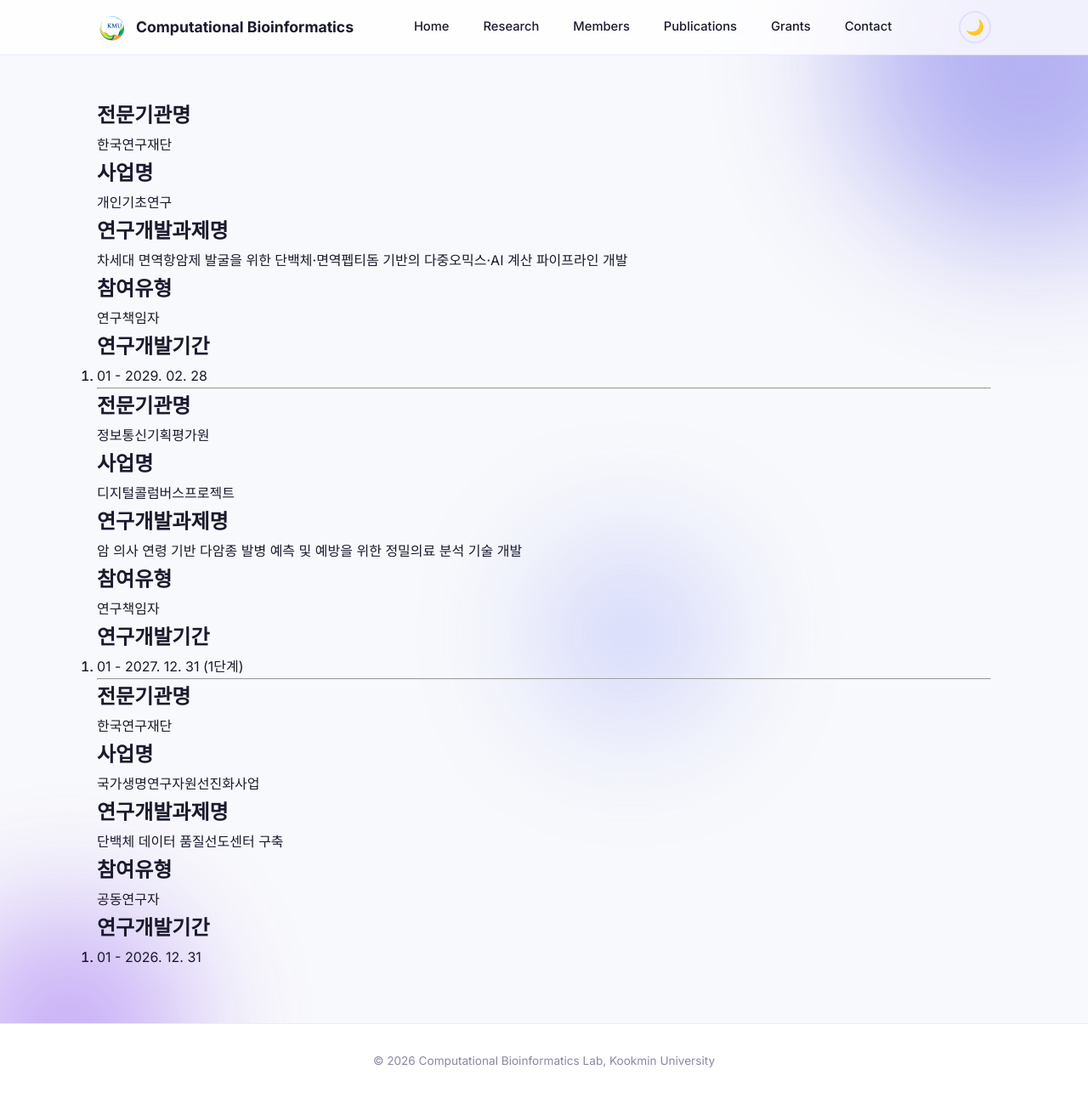
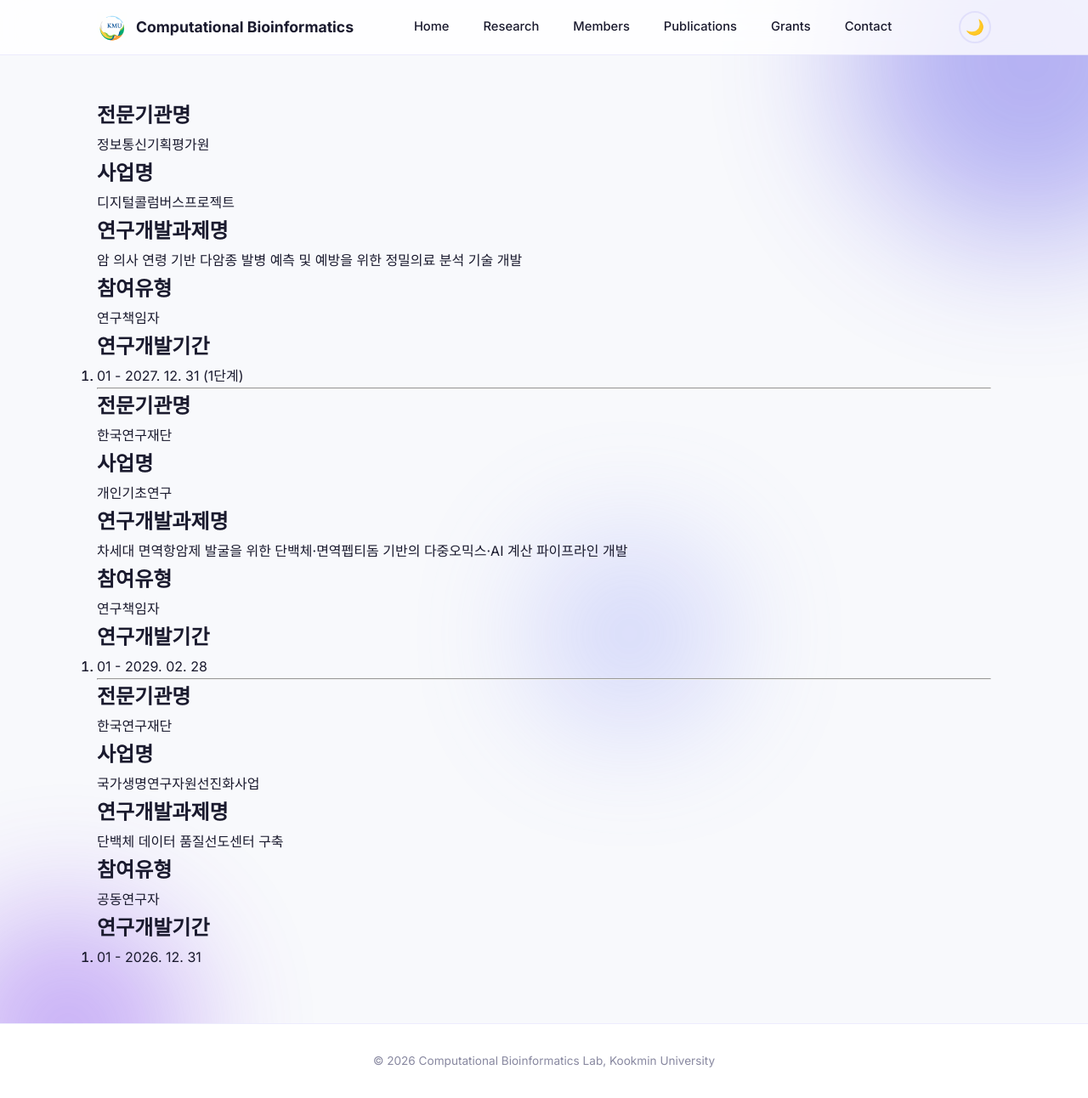
Before and after one commit to progistar/progistar.github.io, a Jekyll site: the page built from grants/grants.md, in a window 1280 px wide and 1292 px high. Shown: the whole window at 85% size. Built offline with Jekyll 4.4.1, drawn with Linux system fonts in a browser that asks for light colours; some of the changed lines change nothing that is shown.

Commit message:
[tiny] change order

```diff
--- a/_data/grants.yml
+++ b/_data/grants.yml
@@ -1,9 +1,3 @@
-- agency: "한국연구재단"
-  program: "개인기초연구"
-  title: "차세대 면역항암제 발굴을 위한 단백체·면역펩티돔 기반의 다중오믹스·AI 계산 파이프라인 개발"
-  role: "연구책임자"
-  period: "2026. 03. 01 - 2029. 02. 28"
-
 - agency: "정보통신기획평가원"
   program: "디지털콜럼버스프로젝트"
   title: "암 의사 연령 기반 다암종 발병 예측 및 예방을 위한 정밀의료 분석 기술 개발"
@@ -11,6 +5,12 @@
   period: "2026. 04. 01 - 2027. 12. 31 (1단계)"
 
 - agency: "한국연구재단"
+  program: "개인기초연구"
+  title: "차세대 면역항암제 발굴을 위한 단백체·면역펩티돔 기반의 다중오믹스·AI 계산 파이프라인 개발"
+  role: "연구책임자"
+  period: "2026. 03. 01 - 2029. 02. 28"
+
+- agency: "한국연구재단"
   program: "국가생명연구자원선진화사업"
   title: "단백체 데이터 품질선도센터 구축"
   role: "공동연구자"
```
